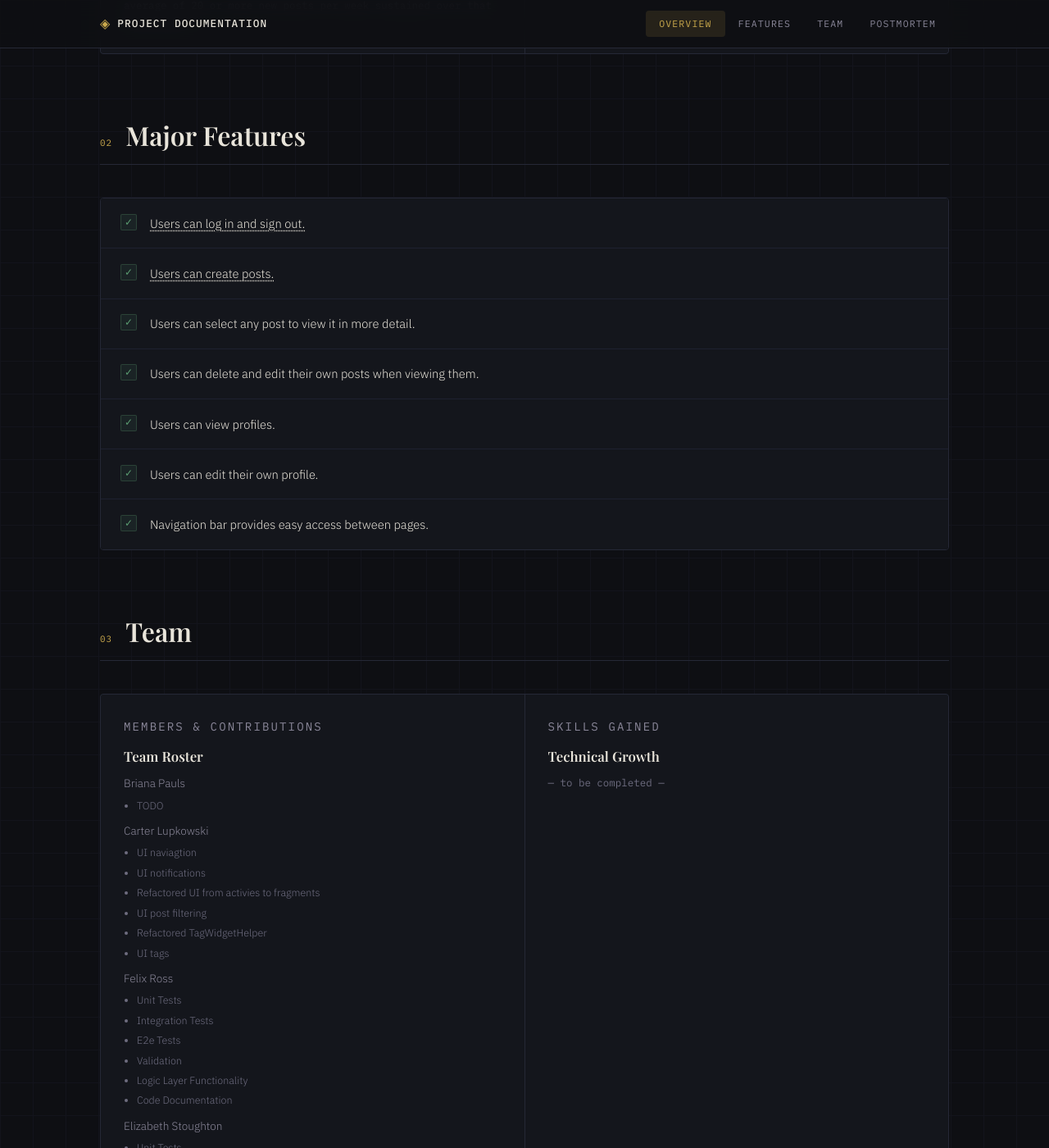
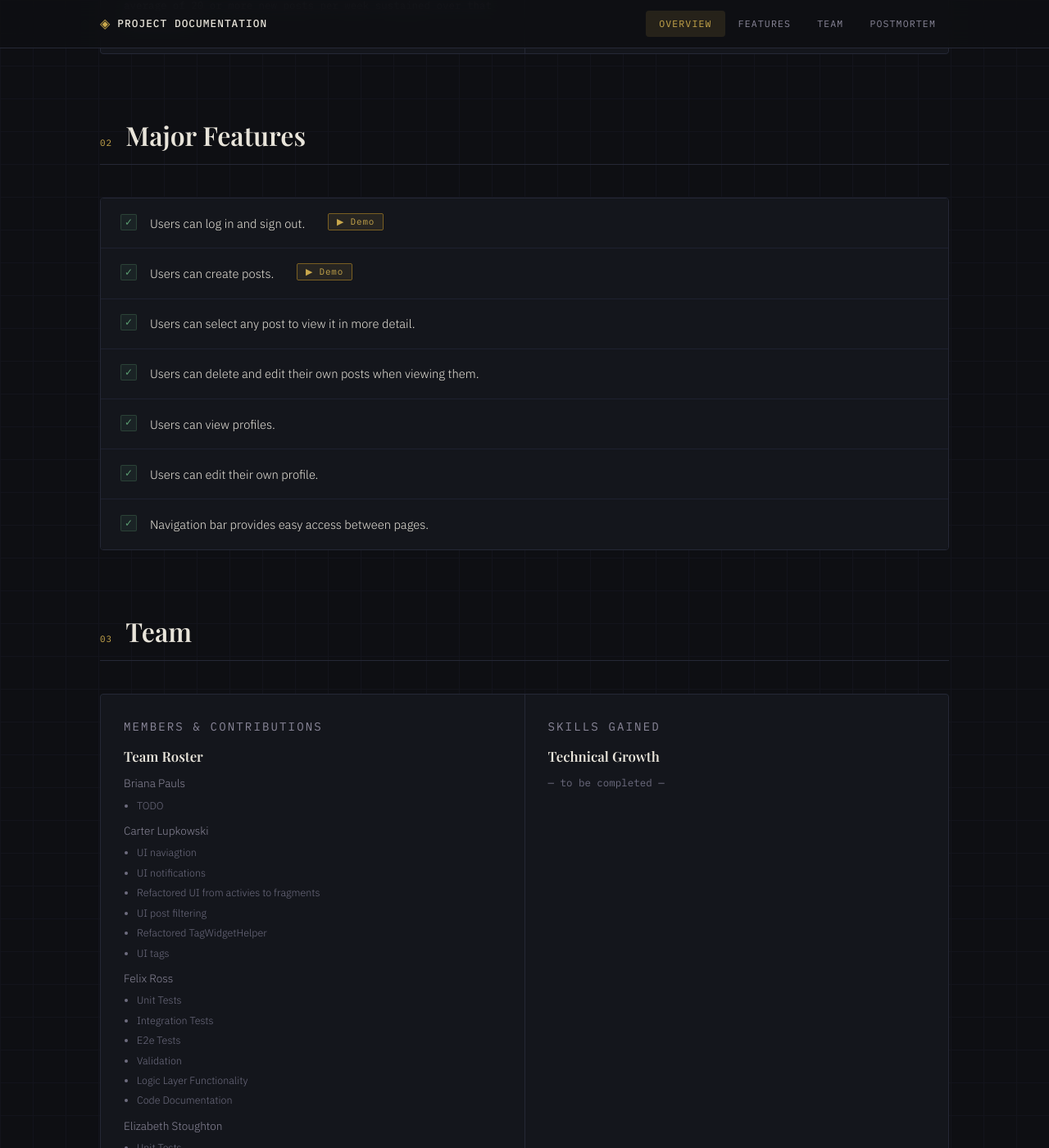
Before and after one commit to AlonSlonimsky/DISKussMe, a Jekyll site: the page built from index.html, in a window 1280 px wide and 1400 px high, scrolled down 1451 px. Shown: the whole window at 82% size. Built offline with Jekyll 4.4.1, drawn with Linux system fonts in a browser that asks for light colours.

Commit message:
separate buttons

```diff
--- a/assets/css/main.css
+++ b/assets/css/main.css
@@ -660,17 +660,21 @@ main { position: relative; }
 
 /* ── Video trigger button ── */
 .video-trigger {
-  background: none;
-  border: none;
-  padding: 0;
-  font: inherit;
-  color: inherit;
+  background: rgba(201, 168, 76, 0.1);
+  border: 1px solid var(--accent-dim);
+  padding: 0.15rem 0.6rem;
+  margin-left: 0.75rem;
+  font-family: var(--font-mono);
+  font-size: 0.68rem;
+  letter-spacing: 0.08em;
+  color: var(--accent);
   cursor: pointer;
-  text-decoration: underline dotted;
-  text-underline-offset: 3px;
+  border-radius: 2px;
+  transition: background var(--transition);
+  vertical-align: middle;
 }
 .video-trigger:hover {
-  color: var(--text-secondary, #555);
+  background: rgba(201, 168, 76, 0.22);
 }
 
 /* ── Video modal ── */
--- a/index.html
+++ b/index.html
@@ -79,14 +79,12 @@ of 20 or more new posts per week sustained over that same period.</p>
 
     <ul class="feature-list">
       <li>
-        <button class="video-trigger" onclick="document.getElementById('login-video-modal').classList.add('open')">
-          Users can log in and sign out.
-        </button>
+        Users can log in and sign out.
+        <button class="video-trigger" onclick="document.getElementById('login-video-modal').classList.add('open')">▶ Demo</button>
       </li>
       <li>
-        <button class="video-trigger" onclick="document.getElementById('video-modal').classList.add('open')">
-          Users can create posts.
-        </button>
+        Users can create posts.
+        <button class="video-trigger" onclick="document.getElementById('video-modal').classList.add('open')">▶ Demo</button>
       </li>
       <li>Users can select any post to view it in more detail.</li>
       <li>Users can delete and edit their own posts when viewing them.</li>
```
